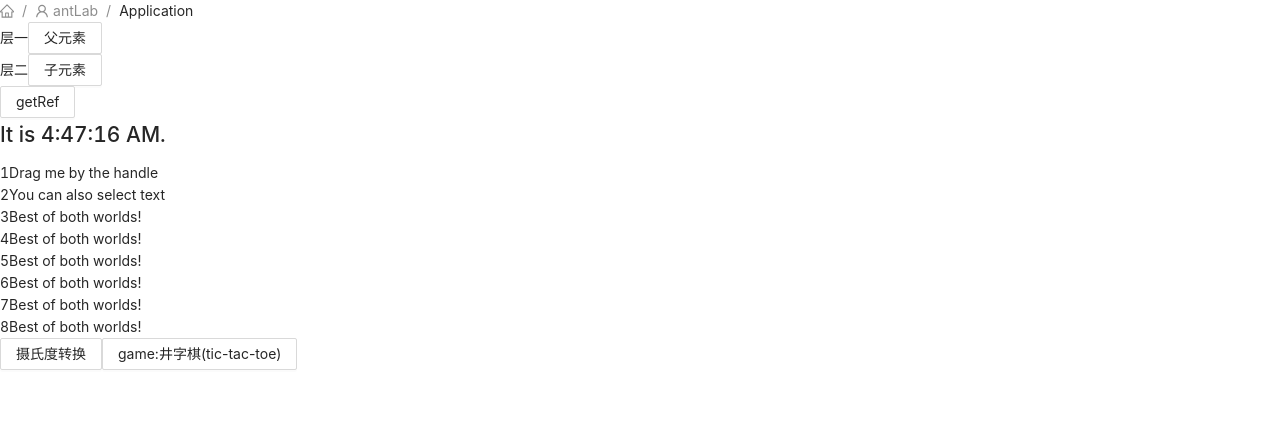
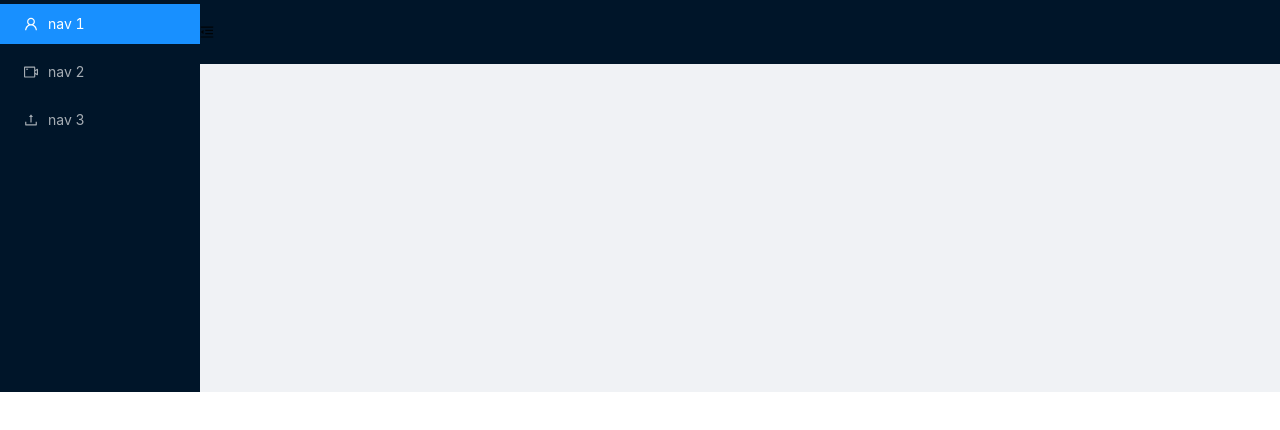
Before and after one commit to sunnyhoo123/accessReact, a React app: page / in a window 1280 px wide. Shown: the top 430 px of the page. Built offline with nearby package versions, Linux system fonts and the light colour scheme; what braft-editor, braft-extensions would draw is missing.

Commit message:
更新主页，加入hook

```diff
--- a/src/App.js
+++ b/src/App.js
@@ -1,11 +1,12 @@
 import React from 'react';
 
-import talentHome from '@views/talentHome/index.jsx';
+import home from '@views/home';
+// import talentHome from '@views/talentHome';
 import toDo from './components/toDo/Main.js';
 import talent from './components/codePen/Talent.jsx';
-import antLab from './components/antLab/index.jsx';
-import boil from '@views/boiling/index.jsx';
-import TicTacToe from '@views/ticTacToe/index.jsx';
+import antLab from './components/antLab';
+import boil from '@views/boiling';
+import TicTacToe from '@views/ticTacToe';
 
 import { BrowserRouter as Router, Route, Switch } from 'react-router-dom'
 
@@ -19,7 +20,7 @@ function App() {
           <Route path="/toDo" component={toDo}/>
           <Route path="/boil" component={boil}/>
           <Route path="/ticTacToe" component={TicTacToe}/>
-          <Route path="/" component={talentHome}/>
+          <Route path="/" component={home}/>
         </Switch>
       </Router>
     </div>
--- /dev/null
+++ b/src/views/home/index.jsx
@@ -0,0 +1,100 @@
+import React, { Component } from 'react';
+import styles from './index.less';
+import { Layout, Menu } from 'antd';
+import {
+  MenuUnfoldOutlined,
+  MenuFoldOutlined,
+  UserOutlined,
+  VideoCameraOutlined,
+  UploadOutlined,
+} from '@ant-design/icons';
+import TalentHome from '@views/talentHome';
+import HookCom from '@views/hook';
+
+const { Header, Sider, Content } = Layout;
+
+class Home extends Component {
+  constructor(props) {
+    super(props);
+    this.state = {
+      collapsed: false,
+      content: null
+    }
+  }
+
+  toggle = () => {
+    this.setState({
+      collapsed: !this.state.collapsed,
+    });
+  };
+
+  handleClick = ({ item, key, keyPath, domEvent }) => {
+    this.showCom(key)
+  }
+
+  showCom = (key) => {
+    switch (key) {
+      case '1':
+        this.setState({
+          content: <TalentHome></TalentHome>
+        })
+        break;
+      case '2':
+        this.setState({
+          content: <HookCom></HookCom>
+        })
+        break;
+      case '3':
+        this.setState({
+          content: <TalentHome></TalentHome>
+        })
+        break;
+      default:
+        break;
+    }
+  }
+
+  render() {
+    const { content } = this.state;
+    return (
+      <Layout id='layout-custom-trigger'>
+        <Sider trigger={null} collapsible collapsed={this.state.collapsed}>
+          <div className="logo" />
+          <Menu theme="dark" mode="inline" defaultSelectedKeys={['1']} onClick={this.handleClick}>
+            <Menu.Item key="1" icon={<UserOutlined />}>
+              nav 1
+            </Menu.Item>
+            <Menu.Item key="2" icon={<VideoCameraOutlined />}>
+              nav 2
+            </Menu.Item>
+            <Menu.Item key="3" icon={<UploadOutlined />}>
+              nav 3
+            </Menu.Item>
+          </Menu>
+        </Sider>
+        <Layout className={styles.siteLayout}>
+          <Header className={styles.siteLayoutBackground} style={{ padding: 0 }}>
+            {React.createElement(this.state.collapsed ? MenuUnfoldOutlined : MenuFoldOutlined, {
+              className: 'trigger',
+              onClick: this.toggle,
+            })}
+          </Header>
+          <Content
+            className={styles.siteLayoutBackground}
+            style={{
+              margin: '24px 16px',
+              padding: 24,
+              minHeight: 280,
+            }}
+          >
+            {content}
+            {/* { this.showCom } */}
+            {/* <TalentHome></TalentHome> */}
+          </Content>
+        </Layout>
+      </Layout>
+    );
+  }
+}
+
+export default Home;
--- /dev/null
+++ b/src/views/home/index.less
@@ -0,0 +1,29 @@
+
+:global {
+  #layout-custom-trigger{
+    height: 100%;
+  }
+
+  #layout-custom-trigger .trigger {
+    font-size: 18px;
+    line-height: 64px;
+    padding: 0 24px;
+    cursor: pointer;
+    transition: color 0.3s;
+  }
+
+  #layout-custom-trigger .trigger:hover {
+    color: #1890ff;
+  }
+
+  #layout-custom-trigger .logo {
+    height: 32px;
+    background: rgba(255, 255, 255, 0.3);
+    margin: 16px;
+  }
+}
+
+
+.siteLayout .siteLayoutBackground {
+  background: #fff;
+}
--- /dev/null
+++ b/src/views/hook/index.jsx
@@ -0,0 +1,22 @@
+import React, { useState, useEffect } from 'react';
+
+const HookCom = () => {
+  // 声明一个叫 “count” 的 state 变量。
+  const [count, setCount] = useState(0);
+
+  // Similar to componentDidMount and componentDidUpdate:
+  useEffect(() => {
+    // Update the document title using the browser API
+    document.title = `You clicked ${count} times`;
+  });
+  return (
+    <div>
+      <p>You clicked {count} times</p>
+      <button onClick={() => setCount(count + 1)}>
+        Click me
+      </button>
+    </div>
+  );
+}
+
+export default HookCom;
--- /dev/null
+++ b/src/views/hook/index.less
@@ -0,0 +1,29 @@
+
+:global {
+  #layout-custom-trigger{
+    height: 100%;
+  }
+
+  #layout-custom-trigger .trigger {
+    font-size: 18px;
+    line-height: 64px;
+    padding: 0 24px;
+    cursor: pointer;
+    transition: color 0.3s;
+  }
+
+  #layout-custom-trigger .trigger:hover {
+    color: #1890ff;
+  }
+
+  #layout-custom-trigger .logo {
+    height: 32px;
+    background: rgba(255, 255, 255, 0.3);
+    margin: 16px;
+  }
+}
+
+
+.siteLayout .siteLayoutBackground {
+  background: #fff;
+}
```
